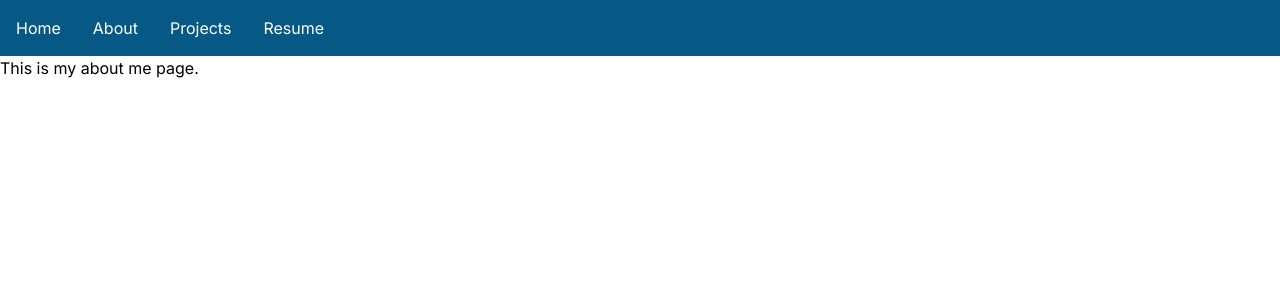
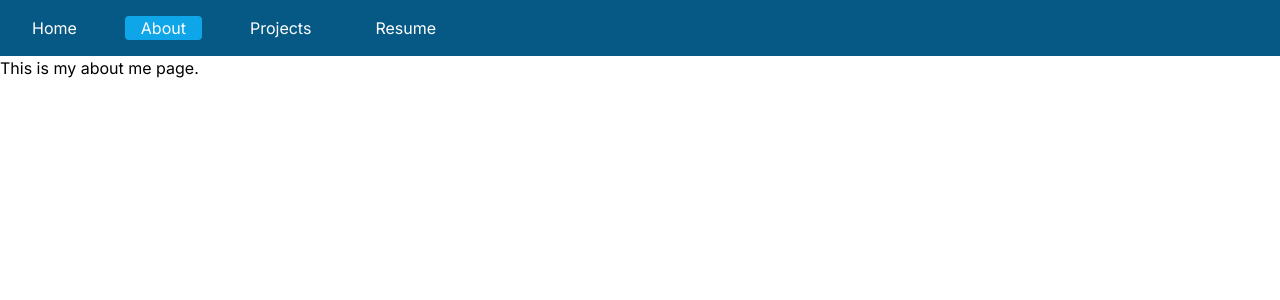
Before and after one commit to kylePerryUT/personal-website, a Next.js app: page /about in a window 1280 px wide. Shown: the top 300 px of the page. Built offline with nearby package versions, Linux system fonts and the light colour scheme.

Commit message:
chore: update nav

```diff
--- a/package.json
+++ b/package.json
@@ -9,6 +9,7 @@
     "lint": "next lint"
   },
   "dependencies": {
+    "clsx": "^2.1.0",
     "next": "14.1.0",
     "react": "^18",
     "react-dom": "^18"
--- a/src/components/headerNav.tsx
+++ b/src/components/headerNav.tsx
@@ -1,13 +1,64 @@
+"use client";
 import Link from "next/link";
 import { FC } from "react";
+import { usePathname } from "next/navigation";
+import clsx from "clsx";
 
 const HeaderNav: FC = () => {
+  const path = usePathname();
+  console.log(path);
+
+  enum PATHS {
+    HOME = "/",
+    ABOUT = "/about",
+    PROJECTS = "/projects",
+    RESUME = "/resume",
+  }
+
+  const isPathActive = (pathName: string) => pathName === path;
+
   return (
     <div className="flex gap-8 p-4 bg-sky-800 text-white">
-      <Link href="/">Home</Link>
-      <Link href="/about">About</Link>
-      <Link href="/projects">Projects</Link>
-      <Link href="/resume">Resume</Link>
+      <button
+        className={clsx(
+          "flex justify-items-center rounded px-4 cursor-pointer",
+          {
+            "bg-sky-500": isPathActive(PATHS.HOME),
+          }
+        )}
+      >
+        <Link href={PATHS.HOME}>Home</Link>
+      </button>
+      <button
+        className={clsx(
+          "flex justify-items-center rounded px-4 cursor-pointer",
+          {
+            "bg-sky-500": isPathActive(PATHS.ABOUT),
+          }
+        )}
+      >
+        <Link href={PATHS.ABOUT}>About</Link>
+      </button>
+      <button
+        className={clsx(
+          "flex justify-items-center rounded px-4 cursor-pointer",
+          {
+            "bg-sky-500": isPathActive(PATHS.PROJECTS),
+          }
+        )}
+      >
+        <Link href={PATHS.PROJECTS}>Projects</Link>
+      </button>
+      <button
+        className={clsx(
+          "flex justify-items-center rounded px-4 cursor-pointer",
+          {
+            "bg-sky-500": isPathActive(PATHS.RESUME),
+          }
+        )}
+      >
+        <Link href={PATHS.RESUME}>Resume</Link>
+      </button>
     </div>
   );
 };
```
Also changed, not shown: 1 other file (tests, documents, lock files or other folders).
